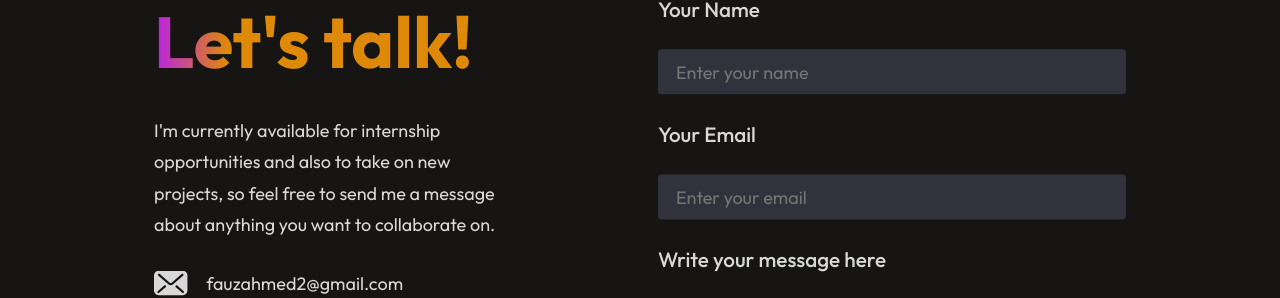
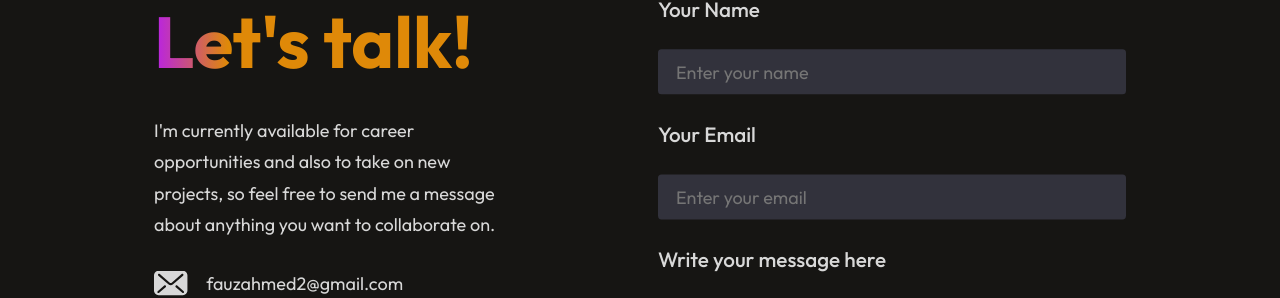
Before and after one commit to fauz2003/Fauz-Portfolio, a React (Vite) app: page / in a window 1280 px wide. Shown: the part 4290-4588 px from the top of the page. Built offline with nearby package versions, Linux system fonts and the light colour scheme; no server answers.

Commit message:
updated contact

```diff
--- a/src/components/Contact/Contact.jsx
+++ b/src/components/Contact/Contact.jsx
@@ -39,7 +39,7 @@ const Contact = () => {
         <div className="contact-sections">
             <div className="contact-left">
                 <h1>Let's talk!</h1>
-                <p>I'm currently available for internship opportunities and also to take on new projects, so feel free to send me a message about anything you want to collaborate on. </p>
+                <p>I'm currently available for career opportunities and also to take on new projects, so feel free to send me a message about anything you want to collaborate on. </p>
                 <div className="contact-details">
                     <div className="contact-detail">
                         <img src={mail_icon}/>
```
